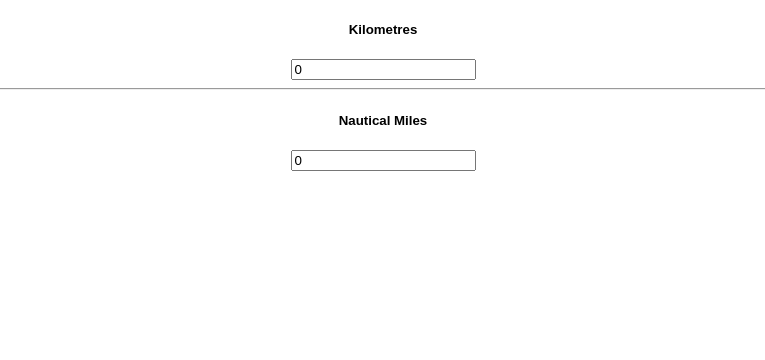
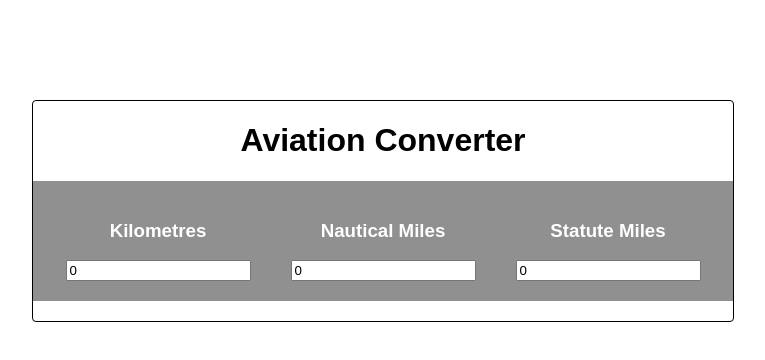
Before and after one commit to mttchpmn/av-converter, a React (Create React App) app: page / in a window 1280 px wide. Shown: the top 360 px of the page, without its empty margins (257-1022 px from the left). Built offline with nearby package versions, Linux system fonts and the light colour scheme.

Commit message:
Implement distance conversion functionality

```diff
--- a/src/App.css
+++ b/src/App.css
@@ -22,7 +22,26 @@
   font-size: large;
 }
 
-@keyframes App-logo-spin {
-  from { transform: rotate(0deg); }
-  to { transform: rotate(360deg); }
+.App {
+  max-width: 700px;
+  margin: 0 auto;
+  margin-top: 100px;
+  /* padding-top: 40px; */
+  padding-bottom: 20px;
+  border: 1px solid black;
+  border-radius: 4px;
 }
+
+.flexRow {
+  display: flex;
+  justify-content: center;
+}
+
+.dataInput {
+  padding: 20px;
+}
+
+.DistanceConverter {
+  background-color: #909090;
+  color: #ffF;
+}
--- a/src/App.js
+++ b/src/App.js
@@ -1,13 +1,14 @@
 import React, { Component } from 'react';
 import logo from './logo.svg';
 import './App.css';
-import Converter from './components/Converter';
+import DistanceConverter from './components/DistanceConverter';
 
 class App extends Component {
   render() {
     return (
       <div className="App">
-        <Converter />
+        <h1 className="header1">Aviation Converter</h1>
+        <DistanceConverter />
       </div>
     );
   }
--- a/src/components/Converter.js
+++ /dev/null
@@ -1,55 +0,0 @@
-import React, { Component} from 'react';
-
-class Converter extends Component {
-    constructor(props) {
-        super(props);
-        this.state = {
-            km: '0',
-            nm: '0'
-        };
-    }
-
-    Kilometres = () => {
-        return (
-            <div className="kilometres">
-                <h5>Kilometres</h5>
-                <input type="number" value={this.state.km} onChange={event => this.handleInputChange(event, 'km')} />
-            </div>
-        );
-    };
-
-    NauticalMiles = () => {
-        return (
-            <div className="nauticalMiles">
-                <h5>Nautical Miles</h5>
-                <input type="number" value={this.state.nm} onChange={event => this.handleInputChange(event, 'nm')} />
-            </div>
-        );
-    };
-
-    handleInputChange(event, type) {
-        let num = parseFloat(event.target.value);
-        // let num = event.target.value;
-        this.setState({[type]: num});
-        // console.log('this.state :', this.state);
-        if (type === 'nm') {
-            this.setState({'km': num * 1.825})
-        }
-    }
-
-    componentDidUpdate() {
-        console.log('this.state :', this.state);
-    }
-
-    render() {
-        return(
-            <div className="Converter">
-                <this.Kilometres />
-                <hr />
-                <this.NauticalMiles />
-            </div>
-        );
-    }
-}
-
-export default Converter;
--- /dev/null
+++ b/src/components/DistanceConverter.js
@@ -0,0 +1,77 @@
+import React, { Component} from 'react';
+
+class DistanceConverter extends Component {
+    constructor(props) {
+        super(props);
+        this.state = {
+            km: 0,
+            nm: 0,
+            sm: 0
+        };
+    }
+
+    Kilometres = () => {
+        return (
+            <div className="kilometres dataInput">
+                <h3 className="header3">Kilometres</h3>
+                <input type="number" value={this.state.km} onChange={event => this.handleInputChange(event, 'km')} />
+            </div>
+        );
+    };
+
+    NauticalMiles = () => {
+        return (
+            <div className="nauticalMiles dataInput">
+                <h3 className="header3">Nautical Miles</h3>
+                <input type="number" value={this.state.nm} onChange={event => this.handleInputChange(event, 'nm')} />
+            </div>
+        );
+    };
+
+    StatuteMiles = () => {
+        return (
+            <div className="statuteMiles dataInput">
+                <h3 className="header3">Statute Miles</h3>
+                <input type="number" value={this.state.sm} onChange={event => this.handleInputChange(event, 'sm')} />
+            </div>
+        );
+    };
+
+    handleInputChange(event, type) {
+        let num = parseFloat(event.target.value);
+        this.setState({[type]: num});
+
+        const convertMap = {
+            nm: (value) => {
+                this.setState({ 'km': num * 1.825 });
+                this.setState({ 'sm': num * 1.15078 });
+            },
+            km: (value) => {
+                this.setState({ 'nm': num / 1.825 });
+                this.setState({ 'sm': num * 0.621371 });
+            },
+            sm: (value) => {
+                this.setState({ 'nm': num * 0.868976 });
+                this.setState({ 'km': num * 1.60934 });
+            }
+        };
+
+        convertMap[type].call(this, num);
+    }
+
+    componentDidUpdate() {
+        console.log('this.state :', this.state);
+    }
+
+    render() {
+        return(
+            <div className="DistanceConverter flexRow">
+                <this.Kilometres />
+                <this.NauticalMiles />
+                <this.StatuteMiles />
+            </div>
+        );
+    }
+}
+
+export default DistanceConverter;
```
